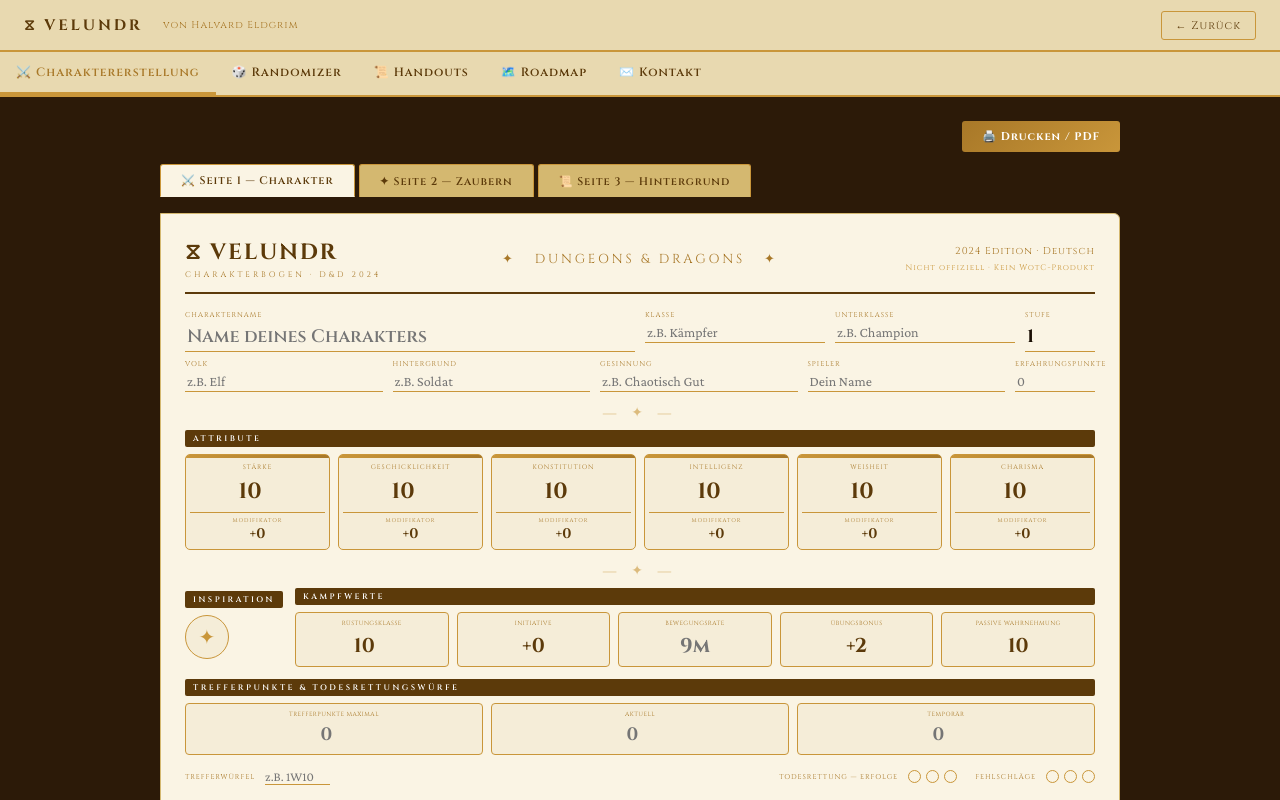
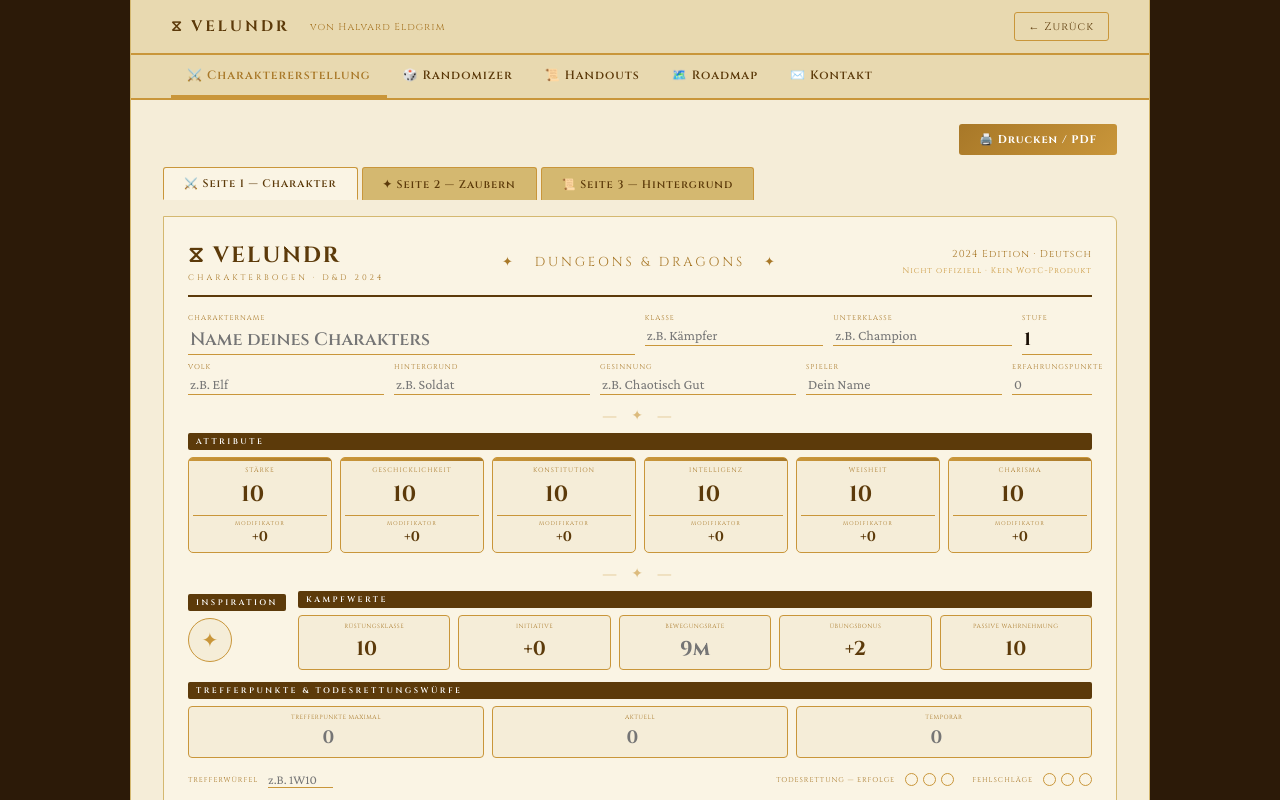
Before and after one commit to Belsael/Velundr, a plain HTML site: page charakterbogen.html in a window 1280 px wide. Shown: the top 800 px of the page. Drawn offline with nearby package versions, Linux system fonts and the light colour scheme.

Commit message:
Add files via upload

```diff
--- a/charakterbogen.html
+++ b/charakterbogen.html
@@ -15,6 +15,17 @@
       background: #2c1a08;
       min-height: 100vh;
       display: flex;
+      justify-content: center;
+    }
+
+    .page {
+      background: #f5edd8;
+      width: 100%;
+      max-width: 1020px;
+      border-left: 1px solid #d4b870;
+      border-right: 1px solid #d4b870;
+      min-height: 100vh;
+      display: flex;
       flex-direction: column;
     }
 
@@ -25,8 +36,7 @@
       display: flex;
       align-items: center;
       justify-content: space-between;
-      padding: 0 24px;
-      height: 52px;
+      padding: 12px 40px;
       flex-shrink: 0;
     }
     .nav-brand { font-family: 'Cinzel', serif; font-size: 15px; font-weight: 700; letter-spacing: 3px; color: #5c3a0a; text-decoration: none; }
@@ -35,14 +45,14 @@
     .nav-back:hover { background: #c9963a; color: #fff; }
 
     /* ── FEATURE NAV ── */
-    .feature-nav { background: #e8d9b0; border-bottom: 2px solid #c9963a; display: flex; align-items: stretch; overflow-x: auto; flex-shrink: 0; }
+    .feature-nav { background: #e8d9b0; border-bottom: 2px solid #c9963a; padding: 0 40px; display: flex; align-items: stretch; overflow-x: auto; flex-shrink: 0; }
     .feature-nav-item { font-family: 'Cinzel', serif; font-size: 12px; letter-spacing: 1px; padding: 12px 16px; color: #5c3a0a; text-decoration: none; border-bottom: 3px solid transparent; transition: all 0.2s; white-space: nowrap; font-weight: 600; }
     .feature-nav-item:hover { border-bottom-color: #c9963a; background: rgba(201,150,58,0.08); }
     .feature-nav-item.active { border-bottom-color: #c9963a; color: #a87828; }
 
     /* ── CONTENT ── */
-    .content-area { flex: 1; padding: 24px 20px; }
-    .wrapper { width: 100%; max-width: 960px; margin: 0 auto; }
+    .content-area { flex: 1; padding: 24px 32px; background: #f5edd8; }
+    .wrapper { width: 100%; max-width: 100%; }
 
     /* ── PAGE TABS ── */
     .page-tabs { display: flex; gap: 4px; margin-bottom: 16px; }
@@ -226,6 +236,7 @@
   </style>
 </head>
 <body>
+<div class="page">
 
 <!-- TOP NAV -->
 <nav class="nav">
@@ -800,5 +811,6 @@
 buildSpellTable();
 updAll();
 </script>
+</div><!-- /page -->
 </body>
 </html>
```
